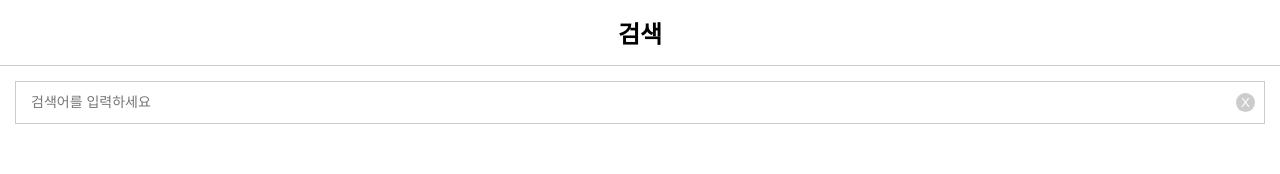
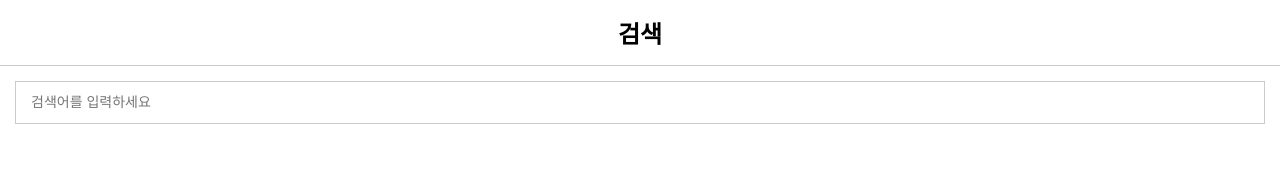
Before and after one commit to yhyem/inflearn-react, a React (Create React App) app: page / in a window 1280 px wide. Shown: the top 174 px of the page. Built offline with nearby package versions, Linux system fonts and the light colour scheme.

Commit message:
feat: 조건부 렌더링

```diff
--- a/src/pages/Main.js
+++ b/src/pages/Main.js
@@ -22,7 +22,9 @@ const Main = () => {
             value={searchKeyword}
             onChange={handleChangeInput}
           />
-          <button type="reset" class="btn-reset"></button>
+          {searchKeyword.length > 0 ? (
+            <button type="reset" class="btn-reset"></button>
+          ) : null}
         </form>
       </div>
     </>
```
